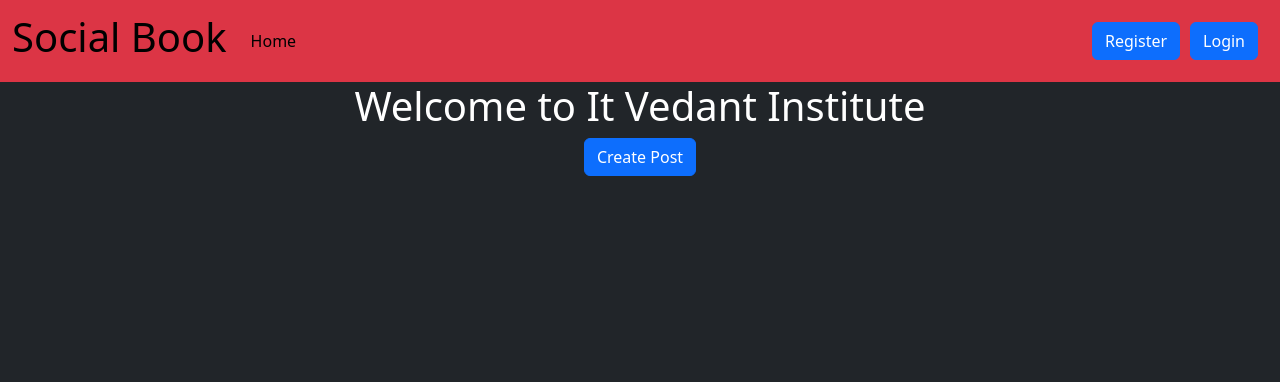
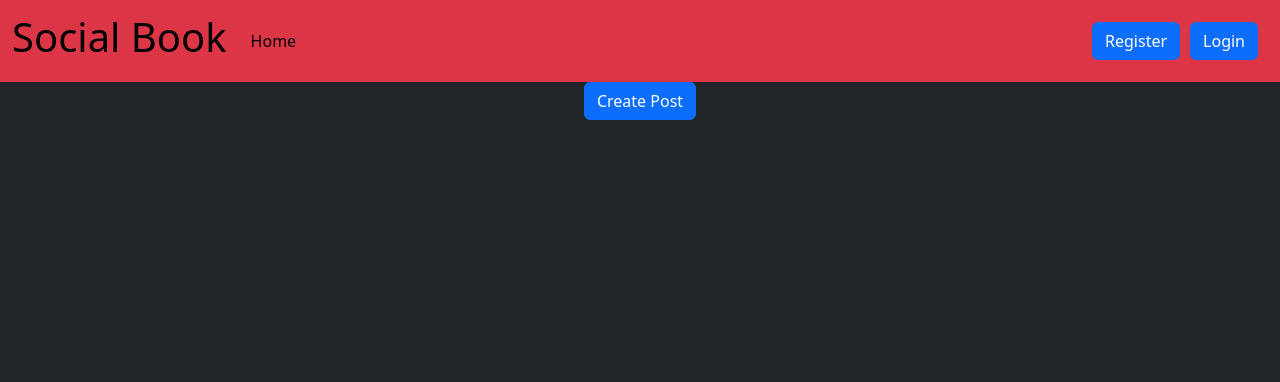
Before and after one commit to nitzzchauhan/DjangoSocialBook, a Django app: page /feed/ in a window 1280 px wide. Shown: the top 382 px of the page. Run offline with Django 5.2, Linux system fonts and the light colour scheme; data that the repository does not hold is empty.

Commit message:
Update layout.html

```diff
--- a/SocialBook/socialBook/templates/layout.html
+++ b/SocialBook/socialBook/templates/layout.html
@@ -74,7 +74,7 @@
       </div>
     </nav>
 
-    <h1 class="text-white text-center">Welcome to It Vedant Institute</h1>
+
     <div class="text-white">
       {% block content %} Post something {% endblock %}
     </div>
```
